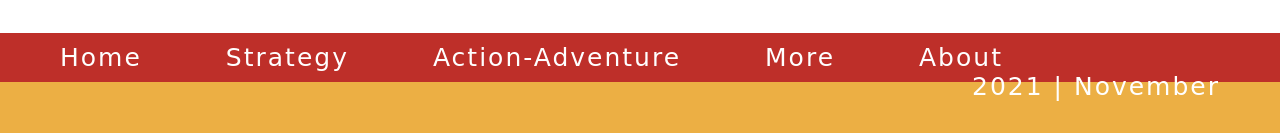
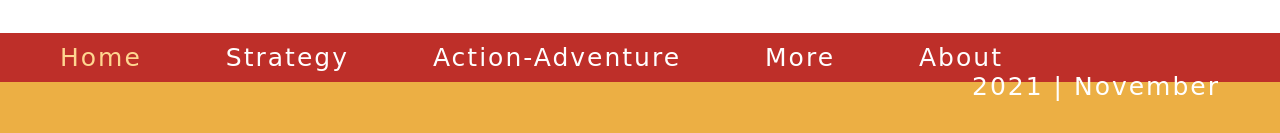
Before and after one commit to empineda/empineda.github.io, a plain HTML site: page Action-Adventure.html in a window 1280 px wide. In both pictures the pointer is over the link "Home". Shown: the part 186-319 px from the top of the page. Drawn offline with nearby package versions, Linux system fonts and the light colour scheme; a web font is replaced by a local one.

Commit message:
Update Action-Adventure.html

```diff
--- a/Action-Adventure.html
+++ b/Action-Adventure.html
@@ -27,6 +27,12 @@
             letter-spacing:2px;
             font-size:25px;
             text-align:center;
+        }
+        li a:hover{
+            color: #ffd690;
+        }
+        a:hover{
+            color:#fffbef;
         }
         #date{
             font-family: 'Coda', cursive;
```
